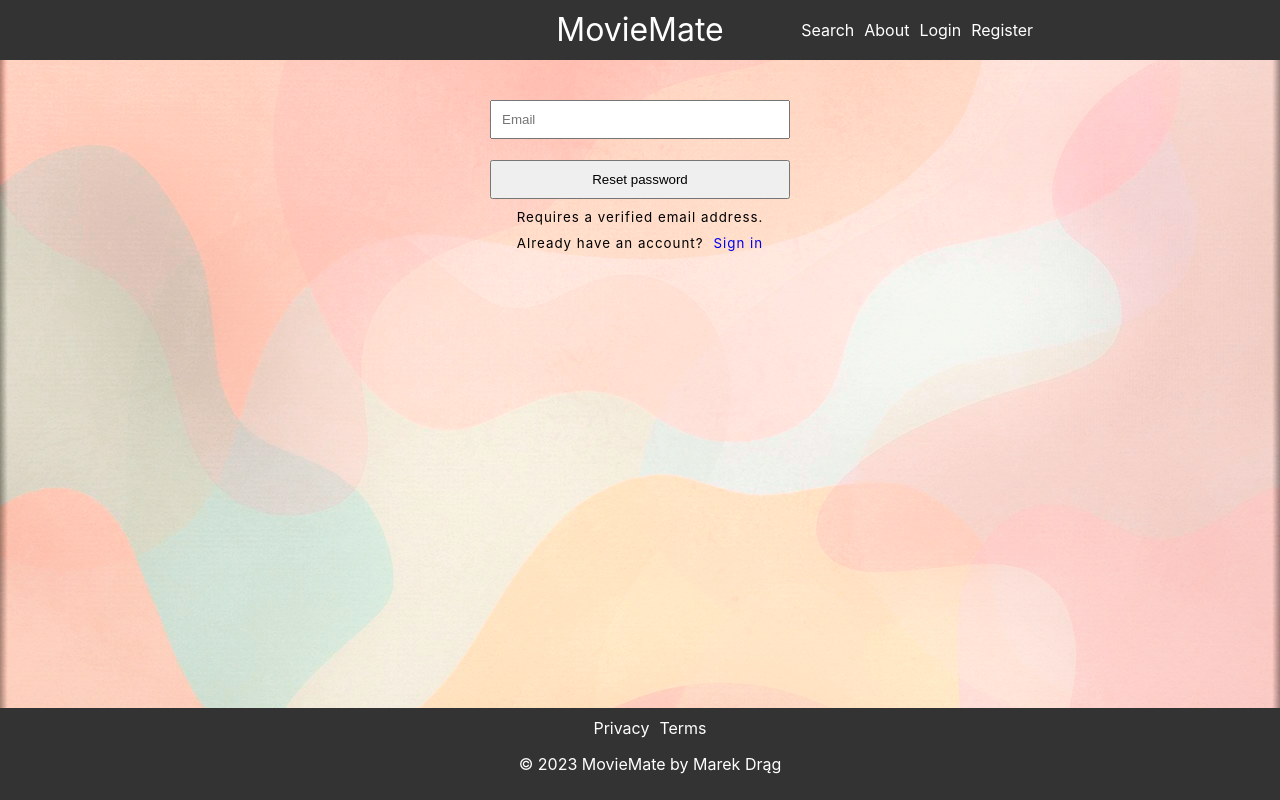
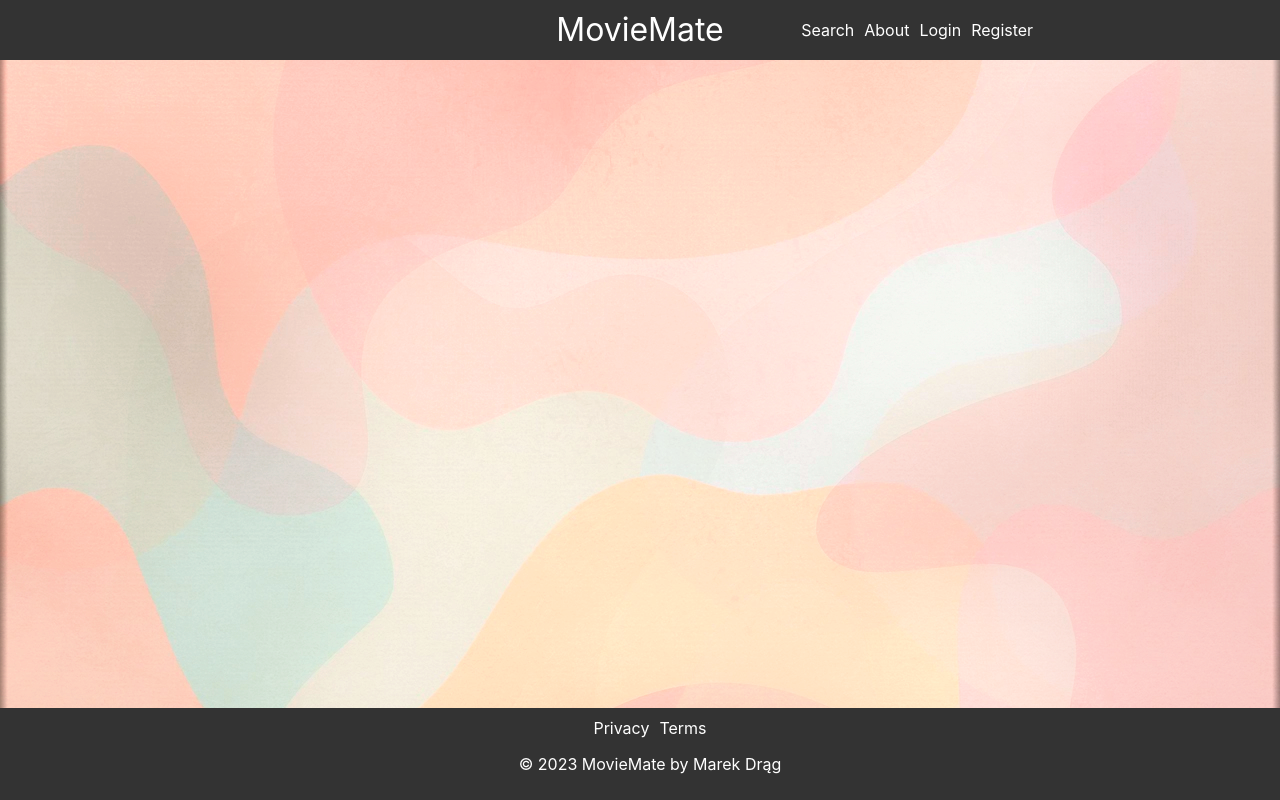
Before and after one commit to UserMarekDrag/MovieMate-frontend, a React (Create React App) app: page /password/reset in a window 1280 px wide. Built offline with nearby package versions, Linux system fonts and the light colour scheme; no server answers.

Commit message:
Removed unused ResetPassword component

```diff
--- a/src/components/App.js
+++ b/src/components/App.js
@@ -12,7 +12,6 @@ import Register from './Register';
 import Profile from './Profile';
 import SearchForm from './SearchForm';
 import AboutUs from './AboutUs';
-import ResetPassword from './ResetPassword';
 import ChangePassword from './ChangePassword';
 import { AuthProvider } from './AuthContext';
 
@@ -37,7 +36,6 @@ function App() {
               <Route path="/register" element={ <Register /> } />
               <Route path="/profile" element={ <Profile /> } />
               <Route path="/about" element={ <AboutUs /> } />
-              <Route path="/password/reset" element={ <ResetPassword /> } />
               <Route path="/password/change" element={ <ChangePassword /> } />
           </Routes>
           <Footer />
--- a/src/components/ResetPassword.css
+++ /dev/null
@@ -1,62 +0,0 @@
-/* ResetPassword.css */
-
-.password-form {
-  display: flex;
-  flex-direction: column;
-  gap: 0px;
-  width: 300px;
-  margin: auto;
-  padding: 40px;
-}
-
-.password-form input, .password-form button {
-  padding: 10px;
-}
-
-.input-field {
-  display: flex;
-  flex-direction: column;
-}
-
-.password-form button {
-  cursor: pointer;
-}
-
-.input-field p.field-error {
-  color: red;
-  margin-top: 5px;
-  font-size: 0.8rem;
-  height: 1rem;
-  margin-bottom: 0px;
-  transition: margin-bottom 0.3s ease;
-}
-
-.input-field p.field-error-visible {
-  margin-bottom: 15px;
-}
-
-.error-message {
-  color: red;
-}
-
-.password-links {
-  display: flex;
-  align-items: end;
-  justify-content: center;
-  gap: 10px;
-  font-size: smaller;
-  letter-spacing: 1px;
-  margin-top: 10px;
-}
-
-.password-links a {
-  text-decoration: none;
-
-}
-
-@media (max-width: 600px) {
-  .password-links {
-    align-items: end;
-    gap: 5px;
-  }
-}
--- a/src/components/ResetPassword.js
+++ /dev/null
@@ -1,62 +0,0 @@
-import React, { useState } from 'react';
-import axios from 'axios';
-import { Link } from 'react-router-dom';
-import InputField from './InputField';
-
-import './ResetPassword.css';
-
-function ResetPassword() {
-  const [email, setEmail] = useState("");
-  const [errors, setErrors] = useState({});
-
-  const handleSubmit = async event => {
-    event.preventDefault();
-
-    const validate = () => {
-      let newErrors = {};
-
-      // email validation
-      if (!email) newErrors.email = 'Email is required.';
-      else if (!/\S+@\S+\.\S+/.test(email)) errors.email = 'Email is not valid.';
-
-      setErrors(newErrors);
-
-      // if newErrors is empty return true, else false
-      return Object.keys(newErrors).length === 0 ? null : newErrors;
-    };
-
-    const errors = validate()
-
-    if (!errors) {
-        const user = {
-          email
-        };
-
-        try {
-          const response = await axios.post('http://localhost:8000/api-user/reset', user);
-          console.log(response.data);
-        } catch (err) {
-          // Assuming the API returns a message in case of an error
-          setErrors({...errors, api: err.response.data.message});
-        }
-    }
-  };
-
-
-  return (
-    <form className="password-form" onSubmit={handleSubmit}>
-      <InputField type="email" value={email} onChange={e => setEmail(e.target.value)} placeholder="Email" error={errors.email} />
-      <button type="submit">Reset password</button>
-      {errors.api && <div className="error-message">{errors.api}</div>}
-      <div class="password-links">
-        <span>Requires a verified email address.</span>
-      </div>
-      <div class="password-links">
-        <span>Already have an account?</span>
-        <Link to="/login">Sign in</Link>
-      </div>
-    </form>
-  );
-}
-
-export default ResetPassword;
```
